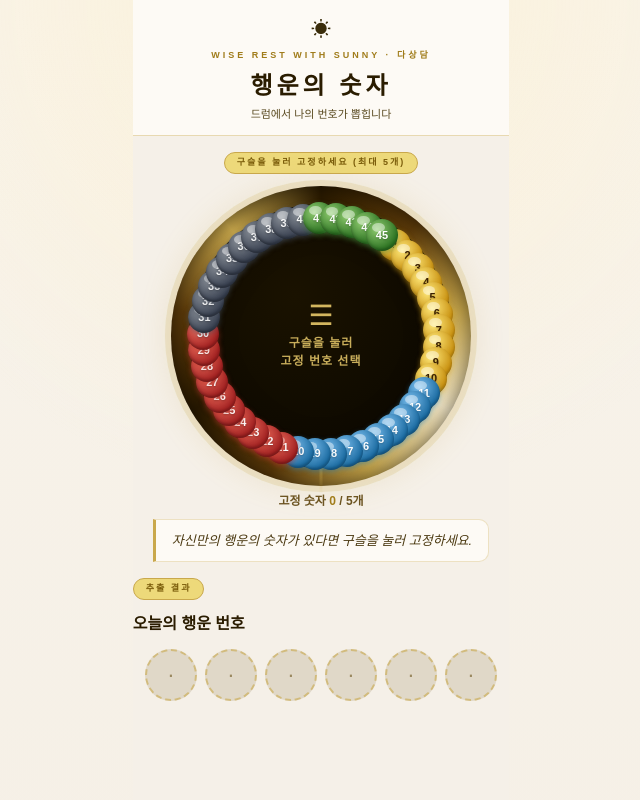
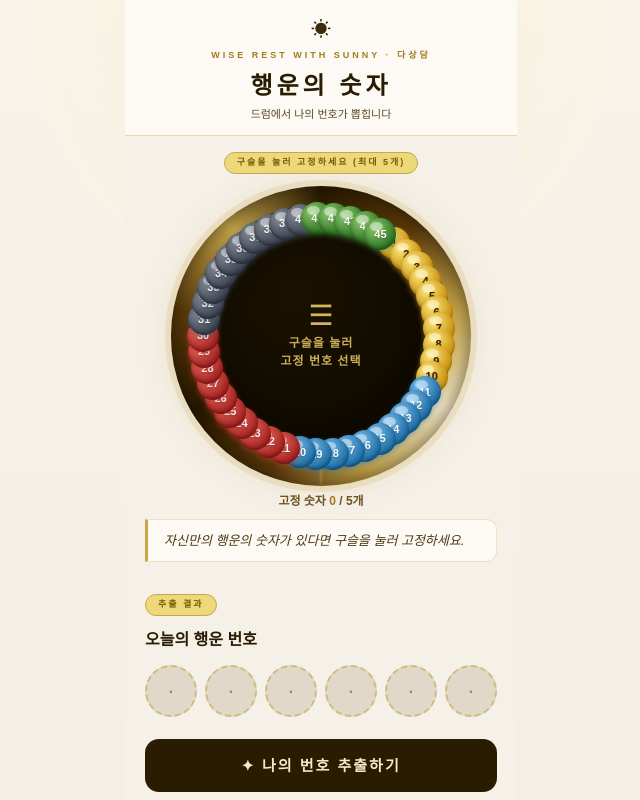
Before and after one commit to inhwoi7/dasangdam-com-top, a Next.js app: page /services/lucky in a window 1280 px wide. Shown: the top 800 px of the page, without its empty margins (319-959 px from the left). Built offline with nearby package versions, Linux system fonts and the light colour scheme.

Commit message:
전체 캡쳐로 변경

```diff
--- a/components/drum/DrumMachine.tsx
+++ b/components/drum/DrumMachine.tsx
@@ -121,7 +121,7 @@ export default function DrumMachine() {
   const advisory = analyzeFixed([...fixed]);
 
   return (
-    <div className={styles.wrap}>
+    <div className={styles.wrap} id="lucky-capture">
       <header className={styles.header}>
         <div className={styles.sun}>☀</div>
         <p className={styles.eyebrow}>Wise Rest with Sunny · 다상담</p>
@@ -204,7 +204,7 @@ export default function DrumMachine() {
         <p className={styles.advisory}>{advisory}</p>
       </section>
 
-      <section className={styles.wrap} id="lucky-capture">
+      <section className={styles.resultSection}>
         <span className={styles.chip}>추출 결과</span>
         <h2 className={styles.resultTitle}>오늘의 행운 번호</h2>
         <div className={styles.resultRow}>
```
